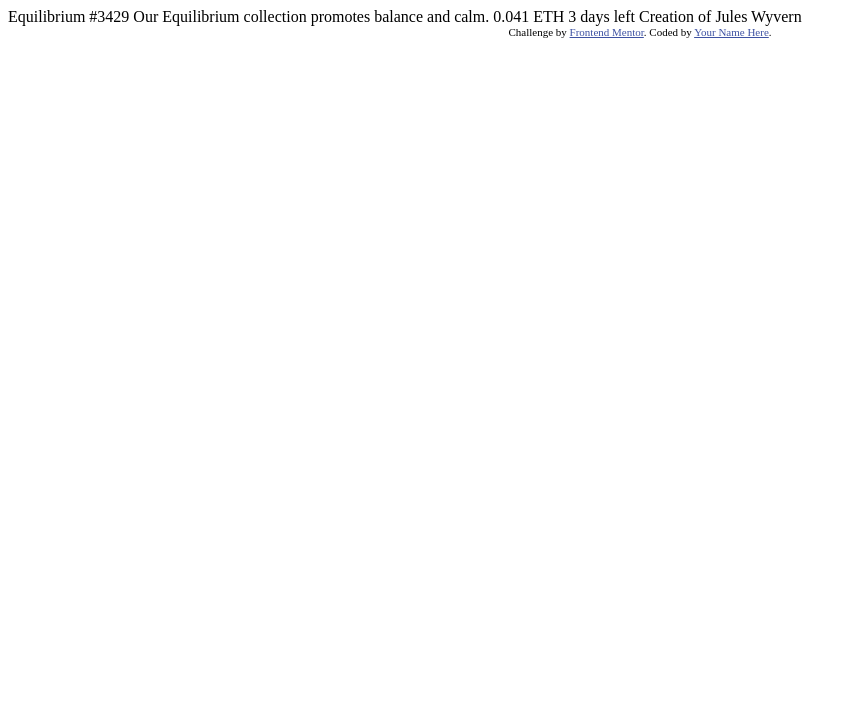
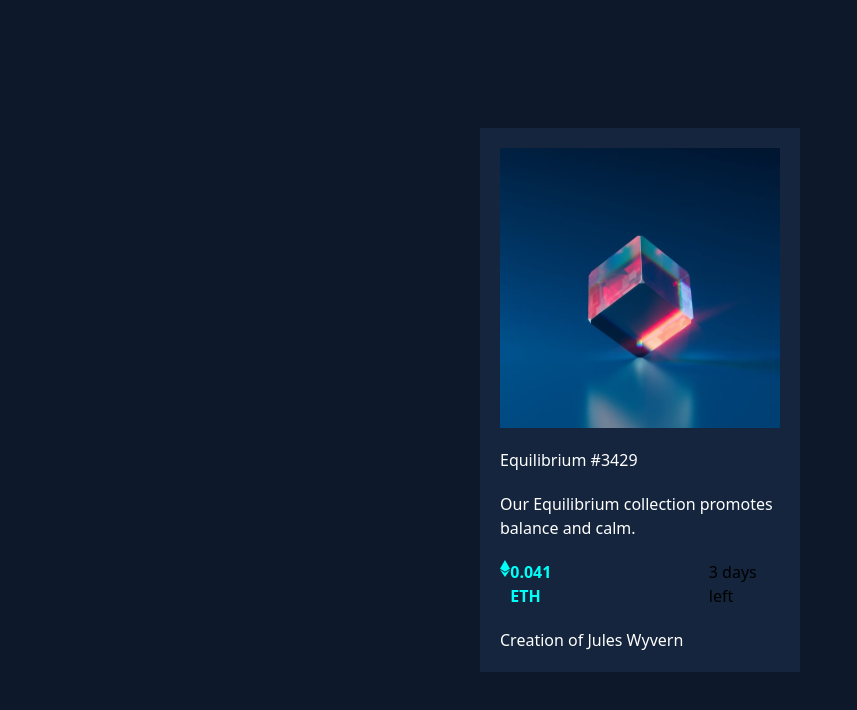
Before and after one commit to MrSagarRB/NFT-preview-card, a plain HTML site: page index.html in a window 1280 px wide. Shown: the whole page, without its empty margins (0-857 px from the left). Drawn offline with nearby package versions, Linux system fonts and the light colour scheme.

Commit message:
Add files via upload

```diff
--- a/index.html
+++ b/index.html
@@ -12,22 +12,117 @@
   <style>
     .attribution { font-size: 11px; text-align: center; }
     .attribution a { color: hsl(228, 45%, 44%); }
-  </style>
+
+    .c1{
+     background-color:hsl(215, 51%, 70%) ;
+   }
+
+   .c2{
+    color:hsl(178, 100%, 50%) ;
+   }
+
+   .c3{
+     background-color:hsl(217, 54%, 11%) ;
+   }
+   .c4{
+     background-color: hsl(216, 50%, 16%) ;
+   }
+   .c5{
+    color:hsl(215, 32%, 27%) ;
+   }
+   .c6{
+     background-color: hsl(0, 0%, 100%) ;
+   }
+
+
+
+
+
+
+
+
+
+
+
+
+
+
+
+
+
+
+
+
+
+
+ </style>
+
+
+
+
+
+
+
+ <!-- Tailwind CSS CDN -->
+
+ <link href="https://unpkg.com/tailwindcss@^2/dist/tailwind.min.css" rel="stylesheet">
 </head>
+
 <body>
+<div class=" flex justify-center items-center h-screen w-full c3 ">
 
-  Equilibrium #3429
+<div class="justify-center items-center h=full w-80 c4 p-5 space-y-5">
+<div> <img src="./images/image-equilibrium.jpg" alt="">  </div>
+<div> <h1 class="text-white"> Equilibrium #3429 </h1>  </div>
 
-  Our Equilibrium collection promotes balance and calm.
 
-  0.041 ETH
-  3 days left
 
-  Creation of Jules Wyvern
+<div><p class=" text-white">  Our Equilibrium collection promotes balance and calm. </p></div>
+<div class="flex flex-row space-x-32 items-center justify-center">
 
-  <div class="attribution">
+  <div class="flex" >
+    <div> <img src="./images/icon-ethereum.svg" alt=""></div>
+  <div class="c2 font-bold "> 0.041 ETH</div>
+</div>
+
+
+
+  <div> 3 days left</div>
+
+
+
+
+</div>
+<div class="text-white">  Creation of Jules Wyvern</div>
+
+
+
+
+
+</div>
+
+
+
+</div>
+
+
+
+
+
+
+
+
+
+
+
+
+
+
+
+
+  <!-- <div class="attribution">
     Challenge by <a href="https://www.frontendmentor.io?ref=challenge" target="_blank">Frontend Mentor</a>.
     Coded by <a href="#">Your Name Here</a>.
-  </div>
+  </div> -->
 </body>
 </html>
```
Also changed, not shown: styles.css, 3 other files.
